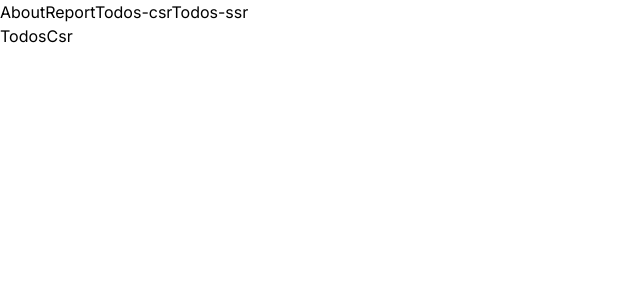
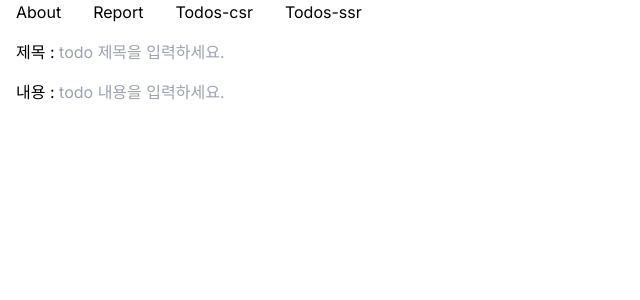
Before and after one commit to baram55/to-do-list-3, a Next.js app: page /todos-csr in a window 1280 px wide. Shown: the top 300 px of the page, without its empty margins (0-640 px from the left). Built offline with nearby package versions, Linux system fonts and the light colour scheme; data requests are answered from the project's data file.

Commit message:
Feat : taillwind 추가

```diff
--- a/src/app/(todos)/todos-csr/page.tsx
+++ b/src/app/(todos)/todos-csr/page.tsx
@@ -1,7 +1,61 @@
-import React from "react";
+"use client";
+
+import { GET, POST } from "@/app/api/todos/route";
+import { useMutation, useQuery, useQueryClient } from "@tanstack/react-query";
+import React, { useState } from "react";
 
 const TodosCsr = () => {
-  return <div>TodosCsr</div>;
+  const queryClient = useQueryClient();
+
+  const [title, setTitle] = useState("");
+  const [contents, setContents] = useState("");
+
+  const {
+    data: todos,
+    isLoading,
+    isError,
+  } = useQuery({
+    queryKey: ["todos"],
+    queryFn: () => GET(),
+  });
+
+  const newTodoMutation = useMutation({
+    mutationFn: () => POST({ title, contents }),
+  });
+
+  if (isLoading) {
+    <p className="m-4">불러오는 중입니다...</p>;
+  }
+
+  if (isError) {
+    <p className="m-4">불러오는 실패했습니다...</p>;
+  }
+  return (
+    <main>
+      <form>
+        <div className="m-4">
+          <label htmlFor="title">제목 : </label>
+          <input
+            id="title"
+            type="text"
+            placeholder="todo 제목을 입력하세요."
+            value={title}
+            onChange={(e) => setTitle(e.target.value)}
+          />
+        </div>
+        <div className="m-4">
+          <label htmlFor="contents">내용 : </label>
+          <input
+            id="contents"
+            type="text"
+            placeholder="todo 내용을 입력하세요."
+            value={contents}
+            onChange={(e) => setContents(e.target.value)}
+          />
+        </div>
+      </form>
+    </main>
+  );
 };
 
 export default TodosCsr;
--- a/src/app/(todos)/todos-ssr/page.tsx
+++ b/src/app/(todos)/todos-ssr/page.tsx
@@ -1,4 +1,5 @@
 import { Todo } from "@/types";
+import Link from "next/link";
 import React from "react";
 
 const GET = async () => {
@@ -7,15 +8,34 @@ const GET = async () => {
   });
   const todos = await response.json();
 
+  if (!todos) {
+    return "todos를 불러오는데 실패했습니다.";
+  }
   return todos;
 };
 
 const TodosSsr = async () => {
-  const todos: Todo[] | null = GET();
+  const todos: Todo[] | string = await GET();
 
+  if (typeof todos === "string") {
+    return <p>{todos}</p>;
+  }
   return (
     <main>
-      <h1>todos 목록</h1>
+      <h1 className="m-4">todos 목록</h1>
+      <ul>
+        {todos.map((todo: Todo) => (
+          <li
+            key={todo.id}
+            className="m-4 border-solid border-2 border-y-teal-900"
+          >
+            <h1>제목 : {todo.title}</h1>
+            <p>내용 : {todo.contents}</p>
+            <p>완료 : {todo.isDone ? "O" : "X"}</p>
+          </li>
+        ))}
+      </ul>
+      <Link href="/report">할 일 정보 통계 보러가기</Link>
     </main>
   );
 };
--- a/src/app/about/page.tsx
+++ b/src/app/about/page.tsx
@@ -18,13 +18,13 @@ const About = async () => {
   const companyInfo: CompanyInfo | string = await GET();
 
   if (typeof companyInfo == "string") {
-    return <p>{companyInfo}</p>;
+    return <p className="m-4">{companyInfo}</p>;
   } else {
     return (
-      <main>
-        <h1>회사 정보</h1>
-        <p>이름 : {companyInfo.name}</p>
-        <p>설명 : {companyInfo.description}</p>
+      <main className="m-4">
+        <h1 className="my-1">회사 정보</h1>
+        <p className="my-1">이름 : {companyInfo.name}</p>
+        <p className="my-1">설명 : {companyInfo.description}</p>
       </main>
     );
   }
--- a/src/app/api/todos/route.ts
+++ b/src/app/api/todos/route.ts
@@ -1,3 +1,5 @@
+import { NewTodo, Todo } from "@/types";
+
 export const GET = async () => {
   const response = await fetch("http://localhost:4000/todos", {
     cache: "no-cache",
@@ -12,8 +14,8 @@ export const GET = async () => {
   return todos;
 };
 
-export const POST = async (request: Request) => {
-  const { title, contents } = await request.json();
+export const POST = async (newTodo: NewTodo) => {
+  const { title, contents } = newTodo;
 
   const response = await fetch("http://localhost:4000/todos", {
     method: "POST",
--- a/src/app/layout.tsx
+++ b/src/app/layout.tsx
@@ -20,10 +20,18 @@ export default function RootLayout({
     <html lang="ko">
       <body className={inter.className}>
         <nav>
-          <Link href="/about">About</Link>
-          <Link href="/report">Report</Link>
-          <Link href="/todos-csr">Todos-csr</Link>
-          <Link href="/todos-ssr">Todos-ssr</Link>
+          <Link className="mx-4" href="/about">
+            About
+          </Link>
+          <Link href="/report" className="mx-4">
+            Report
+          </Link>
+          <Link href="/todos-csr" className="mx-4">
+            Todos-csr
+          </Link>
+          <Link href="/todos-ssr" className="mx-4">
+            Todos-ssr
+          </Link>
         </nav>
         <QueryProvider>{children}</QueryProvider>
       </body>
--- a/src/app/page.tsx
+++ b/src/app/page.tsx
@@ -1,3 +1,3 @@
 export default function Home() {
-  return <div>Home</div>;
+  return <div className="m-4">Home</div>;
 }
--- a/src/app/report/page.tsx
+++ b/src/app/report/page.tsx
@@ -21,7 +21,7 @@ const Report = async () => {
   let doneCount = 0;
 
   if (typeof todos === "string") {
-    return <p>todos를 불러오는데 실패했습니다.</p>;
+    return <p>{todos}</p>;
   } else {
     todos.forEach((todo: Todo) => {
       if (todo.isDone) {
@@ -31,10 +31,10 @@ const Report = async () => {
     });
 
     return (
-      <main>
-        <h1>통계</h1>
-        <p>총 todo 갯수 : {totalCount}</p>
-        <p>완료한 todo 갯수 : {doneCount}</p>
+      <main className="m-4">
+        <h1 className="my-1">통계</h1>
+        <p className="my-1">총 todo 갯수 : {totalCount}</p>
+        <p className="my-1">완료한 todo 갯수 : {doneCount}</p>
       </main>
     );
   }
--- a/src/types/index.ts
+++ b/src/types/index.ts
@@ -9,3 +9,8 @@ export type Todo = {
   contents: string;
   isDone: false;
 };
+
+export type NewTodo = {
+  title: string;
+  contents: string;
+};
```
